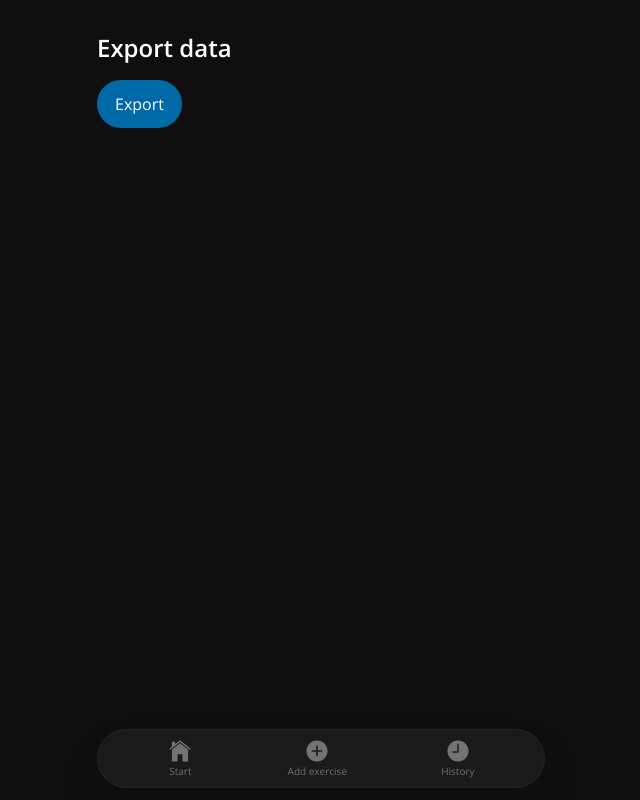
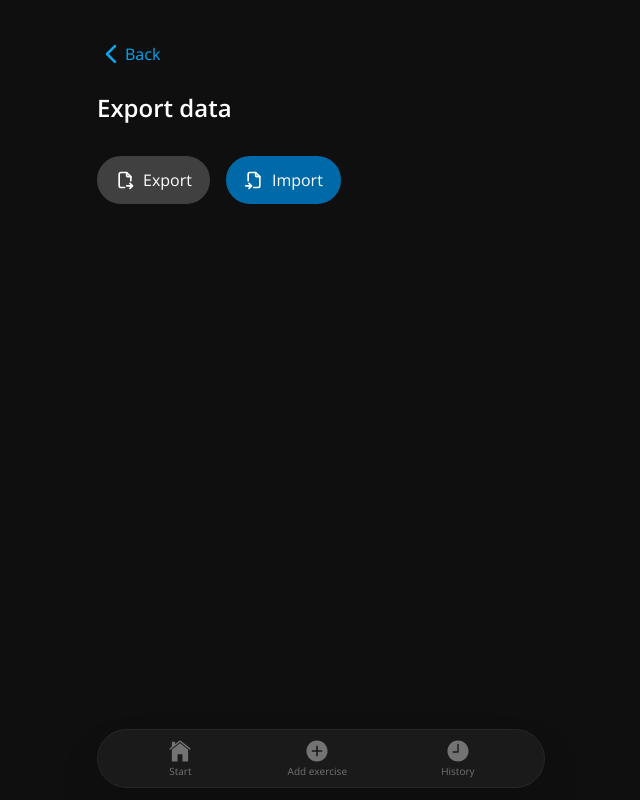
Before and after one commit to alexanderiksson/barbellbook, a React (Vite) app: page /export in a window 1280 px wide. Shown: the whole page, without its empty margins (319-959 px from the left). Built offline with nearby package versions, Linux system fonts and the light colour scheme.

Commit message:
Added import function

```diff
--- a/src/pages/ExportData.tsx
+++ b/src/pages/ExportData.tsx
@@ -1,9 +1,19 @@
+import { useRef } from "react";
 import { useWorkout } from "../context/WorkoutContext";
+
 import PageHeading from "../components/common/PageHeading";
 import { Button } from "../components/common/Buttons";
+import BackButton from "../components/common/BackButton";
+import Notice from "../components/common/Notice";
+
+import { TbFileExport } from "react-icons/tb";
+import { TbFileImport } from "react-icons/tb";
 
 export default function ExportData() {
-    const { workouts } = useWorkout();
+    const { workouts, addWorkout } = useWorkout();
+
+    // Trigger to show notice
+    const noticeTriggerRef = useRef<() => void | null>(null);
 
     const handleExport = (): void => {
         const data: string = JSON.stringify(workouts);
@@ -18,12 +28,51 @@ export default function ExportData() {
         URL.revokeObjectURL(url);
     };
 
+    const handleImport = (): void => {
+        const input = document.createElement("input");
+        input.type = "file";
+        input.accept = "application/json";
+
+        input.onchange = async (e) => {
+            const file = (e.target as HTMLInputElement).files?.[0];
+            if (!file) return;
+
+            const text = await file.text();
+            try {
+                const importedWorkouts = JSON.parse(text);
+                if (Array.isArray(importedWorkouts)) {
+                    importedWorkouts.forEach((workout) => addWorkout(workout));
+
+                    // Trigger the notice
+                    if (noticeTriggerRef.current) {
+                        noticeTriggerRef.current();
+                    }
+                } else {
+                    console.error("Invalid file format");
+                }
+            } catch (error) {
+                console.error("Error parsing JSON file", error);
+            }
+        };
+
+        input.click();
+    };
+
     return (
         <div className="content">
+            <Notice
+                msg="Data imported successfully"
+                registerTrigger={(trigger) => (noticeTriggerRef.current = trigger)}
+            />
+
+            <BackButton to="/history" label="Back" />
             <PageHeading>Export data</PageHeading>
-            <div className="flex gap-2">
-                <Button variant="blue" onClick={handleExport}>
-                    Export
+            <div className="flex gap-4 mt-8">
+                <Button onClick={handleExport}>
+                    <TbFileExport size={20} /> Export
+                </Button>
+                <Button onClick={handleImport} variant="blue">
+                    <TbFileImport size={20} /> Import
                 </Button>
             </div>
         </div>
```
